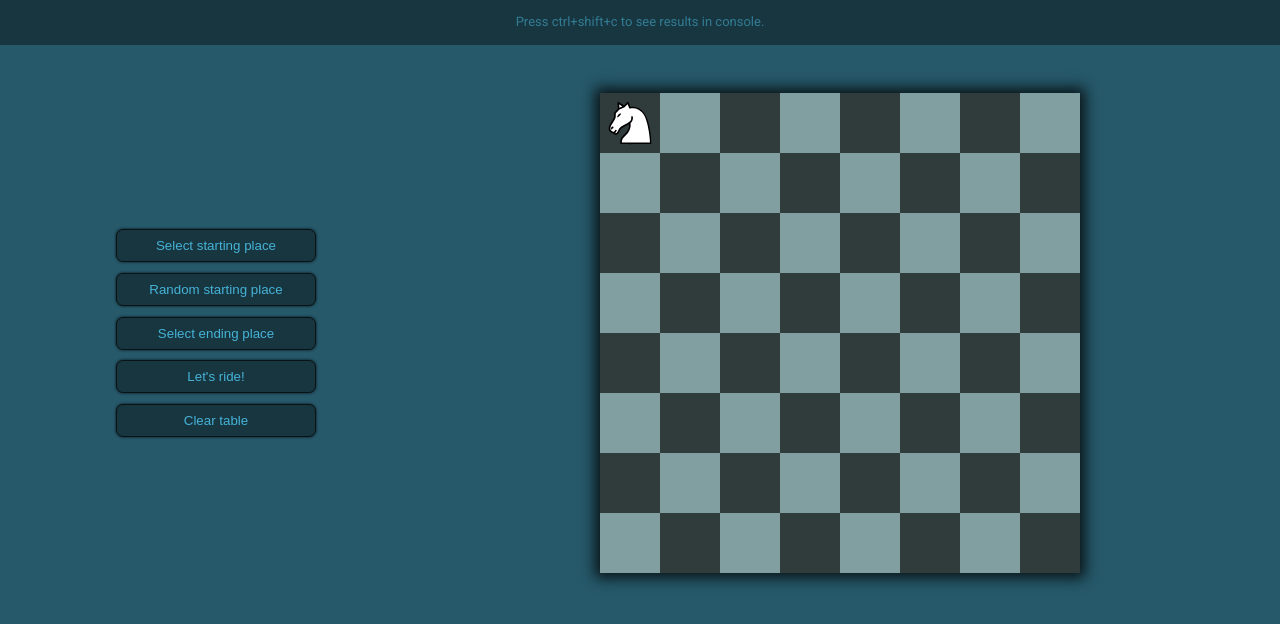
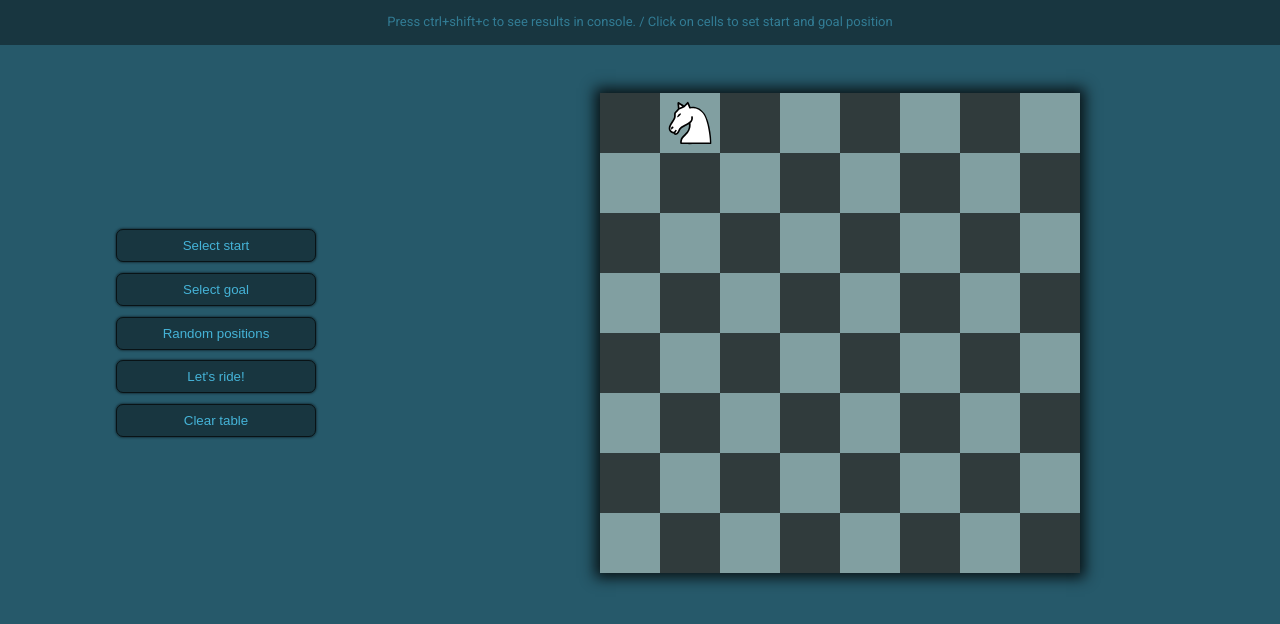
Before and after one commit to BalazsBanfi/Knights-Travails, a plain HTML site: page index.html in a window 1280 px wide. Shown: the part 48-672 px from the top of the page. Drawn offline with Linux system fonts and the light colour scheme.

Commit message:
Set buttons

```diff
--- a/index.html
+++ b/index.html
@@ -14,13 +14,16 @@
   <body>
     <header>
       <h1>Knights Travails</h1>
-      <p>Press ctrl+shift+c to see results in console.</p>
+      <p>
+        Press ctrl+shift+c to see results in console. / Click on cells to set
+        start and goal position
+      </p>
     </header>
     <div class="container">
       <div class="buttons">
-        <button id="starting">Select starting place</button>
-        <button id="random">Random starting place</button>
-        <button id="ending">Select ending place</button>
+        <button id="starting">Select start</button>
+        <button id="goal">Select goal</button>
+        <button id="random">Random positions</button>
         <button id="ride">Let's ride!</button>
         <button id="clear">Clear table</button>
       </div>
--- a/render.js
+++ b/render.js
@@ -1,4 +1,10 @@
 export const renderPage = (content) => {
+  const starting = document.getElementById("starting");
+  const goal = document.getElementById("goal");
+  const random = document.getElementById("random");
+  const ride = document.getElementById("ride");
+  const clear = document.getElementById("clear");
+
   for (let i = 0; i < 8; i++) {
     for (let j = 0; j < 8; j++) {
       let cell = document.createElement("div");
@@ -14,5 +20,6 @@ export const renderPage = (content) => {
   }
   const svg = document.createElement("img");
   svg.setAttribute("src", "knight.svg");
-  document.getElementById("00").appendChild(svg);
+
+  document.getElementById("01").appendChild(svg);
 };
```
